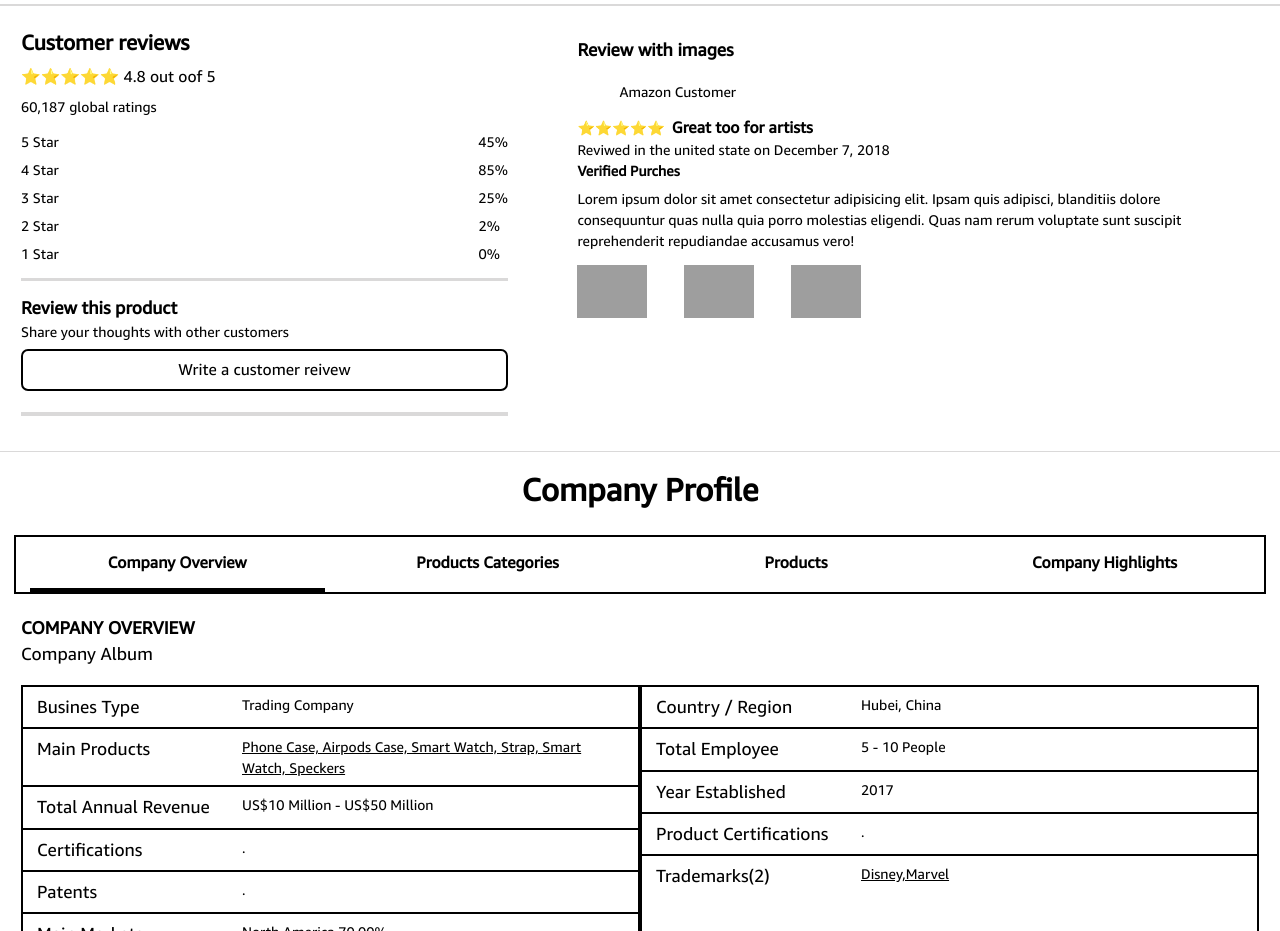
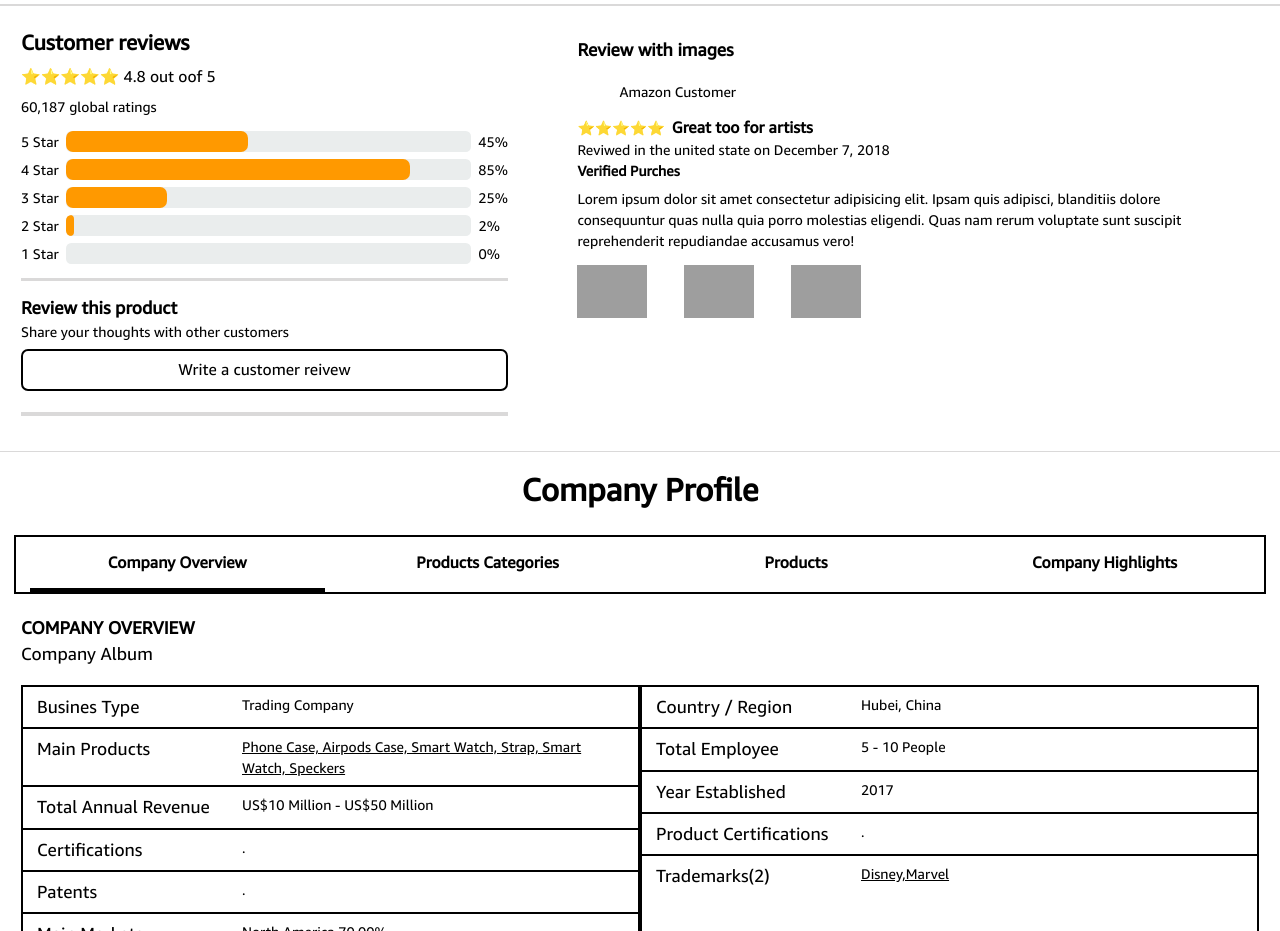
Before and after one commit to FazlyRabbi/Happycart, a React (Create React App) app: page /single in a window 1280 px wide. Shown: the part 2240-3171 px from the top of the page. Built offline with nearby package versions, Linux system fonts and the light colour scheme; grey boxes are pictures that could not be loaded.

Commit message:
bars color change

```diff
--- a/src/pages/SinglePage/ProductRating/ProductRatingLeftSide.jsx
+++ b/src/pages/SinglePage/ProductRating/ProductRatingLeftSide.jsx
@@ -12,9 +12,9 @@ const ProductRatingLeftSide = () => {
       <section className="space-y-2">
         <div className="flex justify-start items-center space-x-2">
           <h1>5 Star</h1>
-          <div className="md:w-10/12 lg:w-10/12 2xl:w-10/12 w-9/12 bg-gray-200 rounded-md h-6 ">
+          <div className="md:w-10/12 lg:w-10/12 2xl:w-10/12 w-9/12 bg-neutral rounded-md h-6 ">
             <div
-              className="bg-orange-600 h-6 rounded-lg"
+              className="bg-primary h-6 rounded-lg"
               style={{ width: "45%" }}
             ></div>
           </div>
@@ -22,9 +22,9 @@ const ProductRatingLeftSide = () => {
         </div>
         <div className="flex justify-start items-center space-x-2">
           <h1>4 Star</h1>
-          <div className="md:w-10/12 lg:w-10/12 2xl:w-10/12 w-9/12 bg-gray-200 rounded-md h-6 ">
+          <div className="md:w-10/12 lg:w-10/12 2xl:w-10/12 w-9/12 bg-neutral rounded-md h-6 ">
             <div
-              className="bg-orange-600 h-6 rounded-lg"
+              className="bg-primary h-6 rounded-lg"
               style={{ width: "85%" }}
             ></div>
           </div>
@@ -32,9 +32,9 @@ const ProductRatingLeftSide = () => {
         </div>
         <div className="flex justify-start items-center space-x-2">
           <h1>3 Star</h1>
-          <div className="md:w-10/12 lg:w-10/12 2xl:w-10/12 w-9/12 bg-gray-200 rounded-md h-6 ">
+          <div className="md:w-10/12 lg:w-10/12 2xl:w-10/12 w-9/12 bg-neutral rounded-md h-6 ">
             <div
-              className="bg-orange-600 h-6 rounded-lg"
+              className="bg-primary h-6 rounded-lg"
               style={{ width: "25%" }}
             ></div>
           </div>
@@ -42,9 +42,9 @@ const ProductRatingLeftSide = () => {
         </div>
         <div className="flex justify-start items-center space-x-2">
           <h1>2 Star</h1>
-          <div className="md:w-10/12 lg:w-10/12 2xl:w-10/12 w-9/12 bg-gray-200 rounded-md h-6 ">
+          <div className="md:w-10/12 lg:w-10/12 2xl:w-10/12 w-9/12 bg-neutral rounded-md h-6 ">
             <div
-              className="bg-orange-600 h-6 rounded-lg"
+              className="bg-primary h-6 rounded-lg"
               style={{ width: "2%" }}
             ></div>
           </div>
@@ -52,9 +52,9 @@ const ProductRatingLeftSide = () => {
         </div>
         <div className="flex justify-start items-center space-x-2">
           <h1>1 Star</h1>
-          <div className="md:w-10/12 lg:w-10/12 2xl:w-10/12 w-9/12 bg-gray-200 rounded-md h-6 ">
+          <div className="md:w-10/12 lg:w-10/12 2xl:w-10/12 w-9/12 bg-neutral rounded-md h-6 ">
             <div
-              className="bg-orange-600 h-6 rounded-lg"
+              className="bg-primary h-6 rounded-lg"
               style={{ width: "0%" }}
             ></div>
           </div>
```
